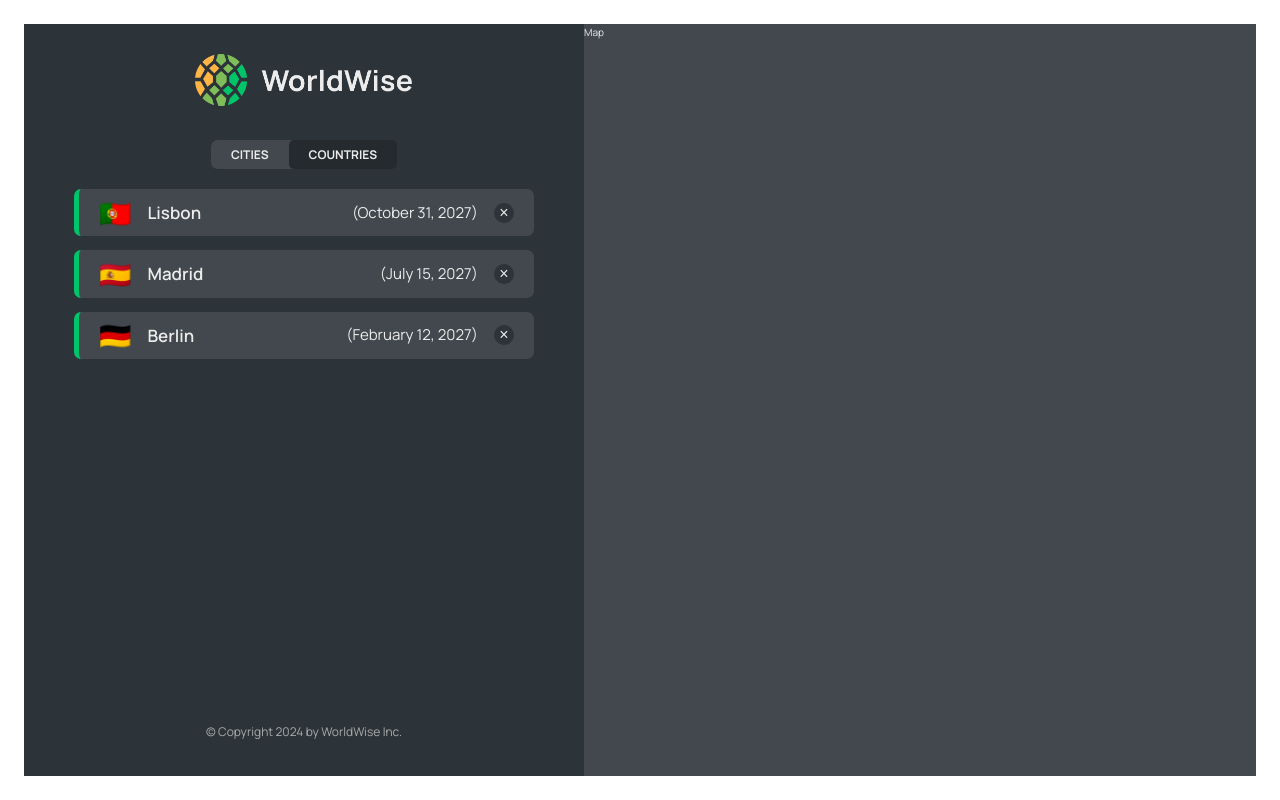
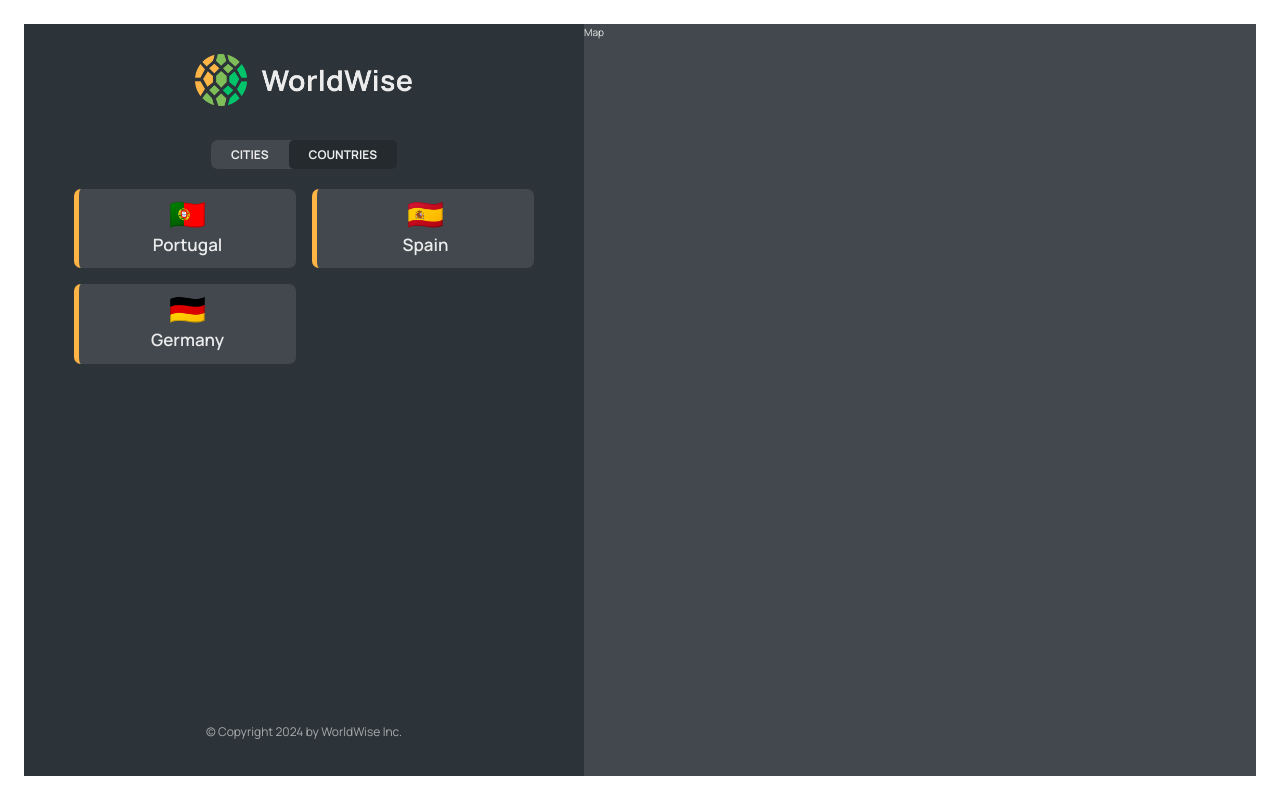
Before and after one commit to yonathandevpro/worldwise, a React (Vite) app: page /app/countries in a window 1280 px wide. Built offline with nearby package versions, Linux system fonts and the light colour scheme; data requests are answered from the project's data file.

Commit message:
implementing the countries list

```diff
--- a/src/App.jsx
+++ b/src/App.jsx
@@ -1,6 +1,6 @@
 import { useState, useEffect } from "react";
+import { BrowserRouter, Route, Routes } from "react-router-dom";
 
-import { BrowserRouter, Route, Routes } from "react-router-dom";
 import Product from "./pages/Product";
 import Pricing from "./pages/Pricing";
 import Homepage from "./pages/Homepage";
@@ -8,6 +8,7 @@
 import PageNotFound from "./pages/PageNotFound";
 import Login from "./pages/Login";
 import CityList from "./components/CityList";
+import CountryList from "./components/CountryList";
 
 const BASE_URL = "http://localhost:9000";
 
@@ -46,7 +47,7 @@
           />
           <Route
             path="countries"
-            element={<CityList cities={cities} isLoading={isLoading} />}
+            element={<CountryList cities={cities} isLoading={isLoading} />}
           />
           <Route path="form" element={<p>Form</p>} />
         </Route>
--- /dev/null
+++ b/src/components/CountryList.jsx
@@ -0,0 +1,26 @@
+import CountryItem from "./CountryItem";
+import styles from "./CountryList.module.css";
+import Message from "./Message";
+import Spinner from "./Spinner";
+function CountryList({ cities, isLoading }) {
+  if (isLoading) return <Spinner />;
+  if (!cities.length)
+    return (
+      <Message message="Add your first city by clicking on a city on the map" />
+    );
+
+  const countries = cities.reduce((acc, cur) => {
+    if (acc.includes(cur.country)) return acc;
+    return [...acc, { country: cur.country, emoji: cur.emoji }];
+  }, []);
+
+  return (
+    <ul className={styles.countryList}>
+      {countries.map((country) => (
+        <CountryItem country={country} />
+      ))}
+    </ul>
+  );
+}
+
+export default CountryList;
--- a/src/index.css
+++ b/src/index.css
@@ -68,6 +68,10 @@
   border-radius: 5px;
 }
 
+::-webkit-scrollbar {
+  display: none;
+}
+
 /*
 "importCSSModule": {
     "prefix": "csm",
```
